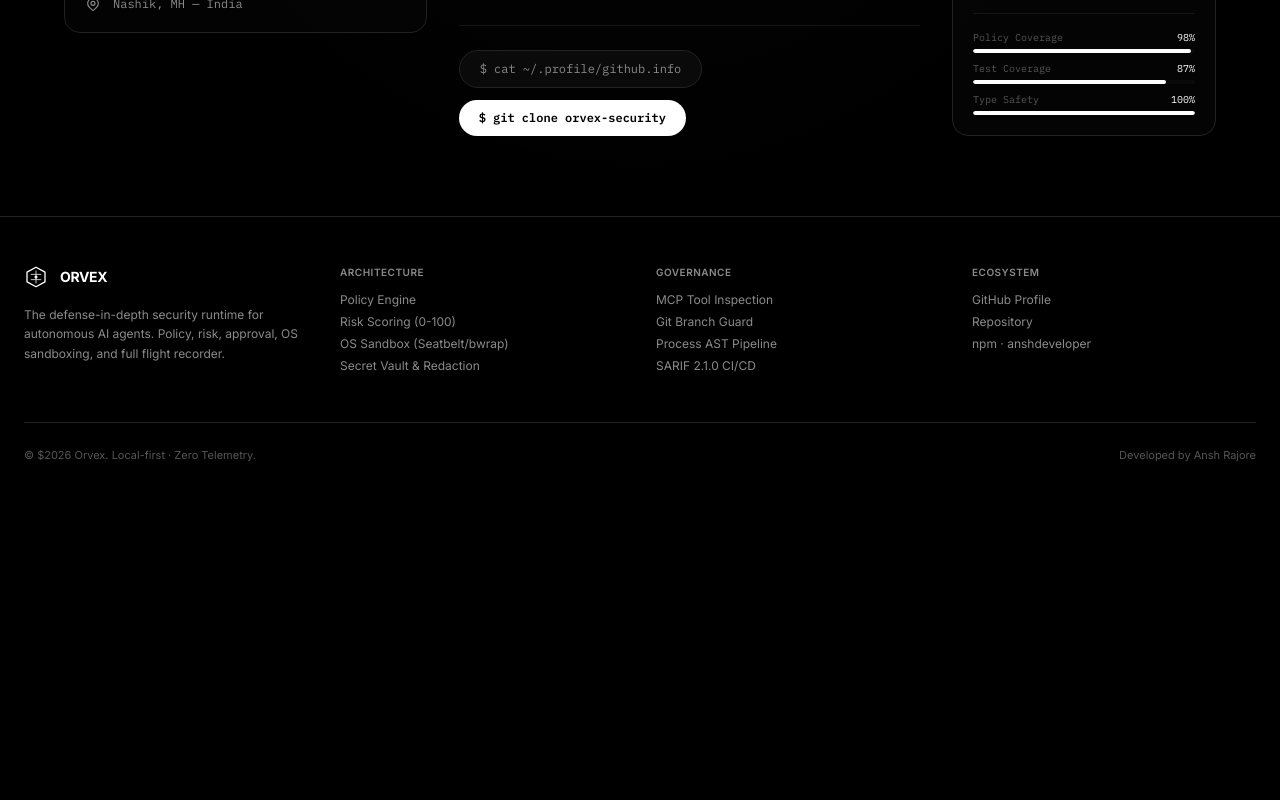
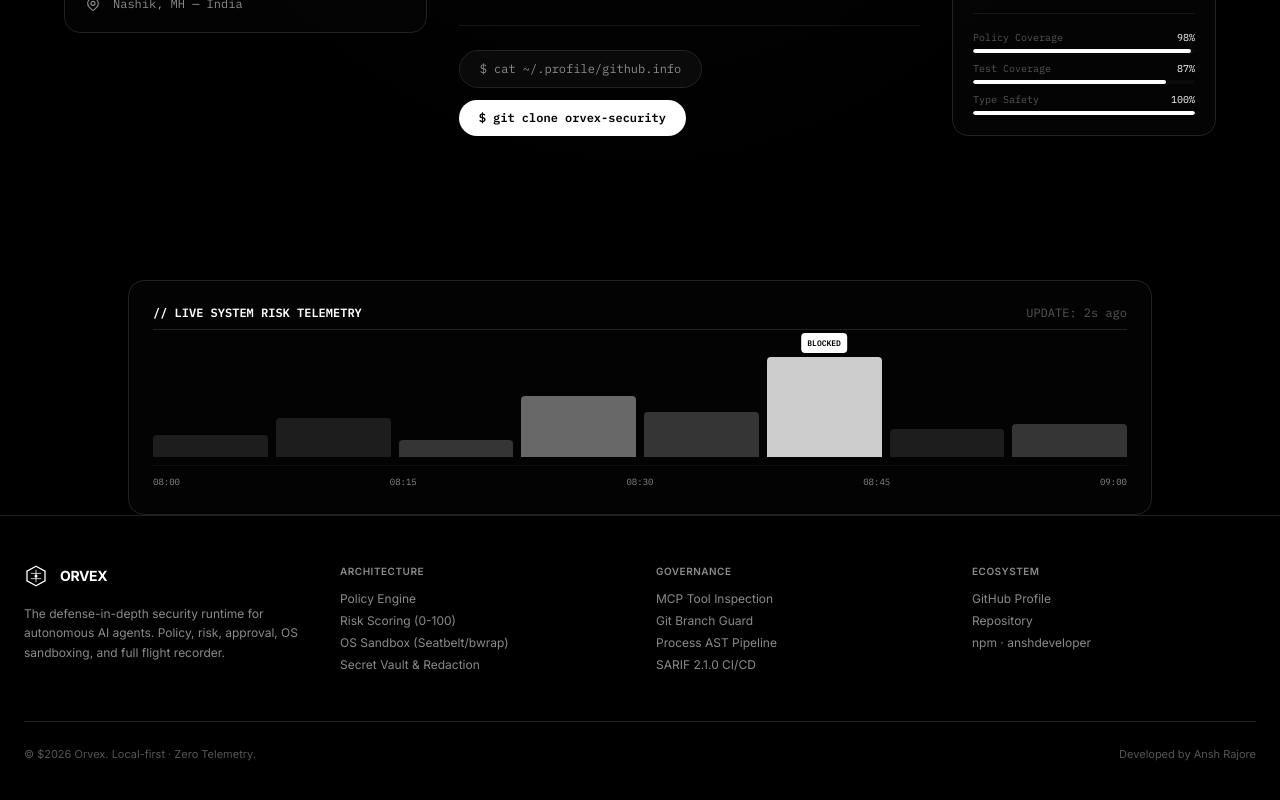
Before and after one commit to anshrajore/Orvex-Autonomous-Agent-Security-Runtime, a React (Vite) app in the folder apps/dashboard/: page / in a window 1280 px wide. Shown: the part 7185-7985 px from the top of the page. Before the commit the page ends 7696 px from the top, so only its background shows below. Built offline with nearby package versions, Linux system fonts and the light colour scheme; no server answers.

Commit message:
feat(ui): add interactive security telemetry chart on landing page

```diff
--- a/apps/dashboard/src/Landing.tsx
+++ b/apps/dashboard/src/Landing.tsx
@@ -670,7 +670,34 @@ export function Landing({
         </div>
       </section>
 
-      <Footer />
+
+          {/* Real-time Threat Telemetry Chart */}
+          <div className="mt-16 max-w-5xl mx-auto rounded-2xl border border-line bg-surface/30 p-6 font-mono text-xs text-left">
+            <div className="flex justify-between items-center mb-4 pb-2 border-b border-line">
+              <span className="text-white font-bold">// LIVE SYSTEM RISK TELEMETRY</span>
+              <span className="text-dim">UPDATE: 2s ago</span>
+            </div>
+            <div className="h-[120px] flex items-end gap-2 border-b border-line/40 pb-2">
+              <div className="bg-white/10 w-full h-[20%] rounded-t"></div>
+              <div className="bg-white/10 w-full h-[35%] rounded-t"></div>
+              <div className="bg-white/20 w-full h-[15%] rounded-t"></div>
+              <div className="bg-white/40 w-full h-[55%] rounded-t"></div>
+              <div className="bg-white/20 w-full h-[40%] rounded-t"></div>
+              <div className="bg-white/80 w-full h-[90%] rounded-t relative group">
+                <span className="absolute -top-6 left-1/2 -translate-x-1/2 bg-white text-black px-1.5 py-0.5 rounded text-[8px] font-bold">BLOCKED</span>
+              </div>
+              <div className="bg-white/10 w-full h-[25%] rounded-t"></div>
+              <div className="bg-white/20 w-full h-[30%] rounded-t"></div>
+            </div>
+            <div className="flex justify-between text-[9px] text-mute mt-2">
+              <span>08:00</span>
+              <span>08:15</span>
+              <span>08:30</span>
+              <span>08:45</span>
+              <span>09:00</span>
+            </div>
+          </div>
+<Footer />
     </div>
   );
 }
```
